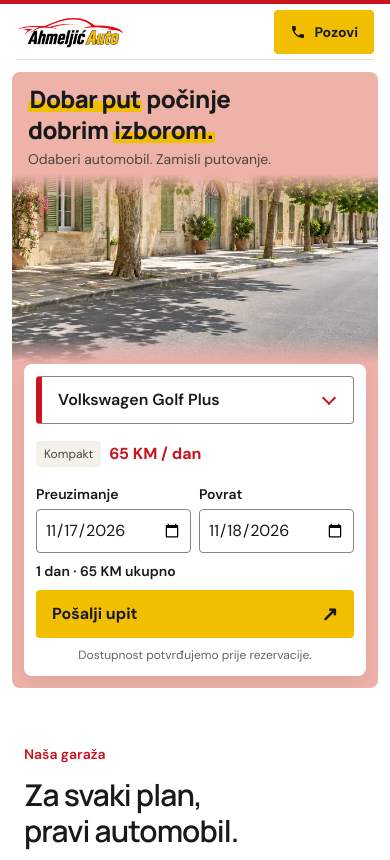
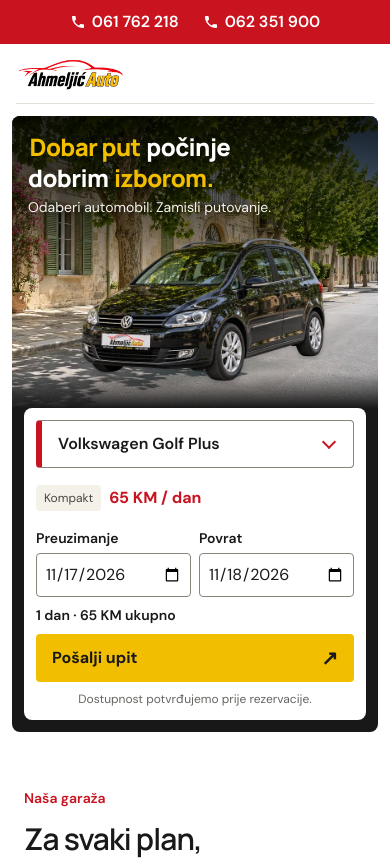
Before and after one commit to azurzurebara-byte/ahmeljic-rent-a-car, a plain HTML site: page index.html in a window 390 px wide. Shown: the top 860 px of the page. Drawn offline with Linux system fonts and the light colour scheme.

Commit message:
Red phone bar above the header; phone headline over the street photo
Co-Authored-By: Claude Opus 5.5 <noreply@anthropic.com>

```diff
--- a/app.js
+++ b/app.js
@@ -103,6 +103,7 @@ cars.forEach((car, index) => {
 });
 
 /* ---------- Contact ---------- */
+const PHONE_ICON = '<svg viewBox="0 0 24 24" width="16" height="16" fill="currentColor" aria-hidden="true"><path d="M6.6 10.8a15.1 15.1 0 0 0 6.6 6.6l2.2-2.2a1 1 0 0 1 1-.25c1.1.37 2.3.57 3.6.57a1 1 0 0 1 1 1V20a1 1 0 0 1-1 1A17 17 0 0 1 3 4a1 1 0 0 1 1-1h3.5a1 1 0 0 1 1 1c0 1.3.2 2.5.57 3.6a1 1 0 0 1-.25 1l-2.2 2.2Z"/></svg>';
 const firstPhone = contact.phones[0];
 if (firstPhone) {
   $('fleet-grid').append(el('article', {className: 'fleet-card fleet-help'},
@@ -124,6 +125,11 @@ const contactRow = (href, label, value, action, external) => {
   if (external) Object.assign(row, {target: '_blank', rel: 'noopener'});
   return row;
 };
+// Red bar above the header: every number on desktop, the first one on phones.
+contact.phones.forEach((phone, index) => {
+  $('topbar').append(el('a', {href: telHref(phone), className: index ? 'topbar-more' : '', innerHTML: PHONE_ICON + '<span>' + phone + '</span>'}));
+});
+
 contact.phones.forEach(phone => {
   $('contact-list').append(contactRow(telHref(phone), 'Telefon', phone, 'Pozovi'));
   $('footer-phones').append(el('a', {href: telHref(phone), textContent: phone}));
--- a/index.html
+++ b/index.html
@@ -21,14 +21,18 @@
   <link rel="preload" as="font" type="font/woff2" href="assets/fonts/dm-sans-latin.woff2" crossorigin>
   <link rel="preload" as="font" type="font/woff2" href="assets/fonts/manrope-latin.woff2" crossorigin>
   <link rel="preload" as="image" type="image/webp" href="assets/street.webp" imagesrcset="assets/street-960.webp 960w, assets/street-1280.webp 1280w, assets/street.webp 1672w" imagesizes="100vw" fetchpriority="high">
-  <link rel="stylesheet" href="style.css?v=12">
+  <link rel="stylesheet" href="style.css?v=13">
   <link rel="modulepreload" href="car-scene.js?v=7">
   <link rel="modulepreload" href="gallery.js?v=7">
   <link rel="modulepreload" href="photo-data.js">
-  <script src="app.js?v=9" type="module"></script>
+  <script src="app.js?v=10" type="module"></script>
 </head>
 <body>
 <a class="skip-link" href="#izbor">Preskoči na izbor vozila</a>
+
+<div class="topbar" id="topbar">
+  <span class="topbar-note">Rent a car · najam vozila na dan</span>
+</div>
 
 <header class="header">
   <a class="brand" href="#" aria-label="Ahmeljić Auto, rent a car: početna">
--- a/style.css
+++ b/style.css
@@ -16,7 +16,7 @@
   --line: #e2dfd8;
   --line-strong: #8a857b;
   --tint: #f4f2ec;
-  --hero-tint: #eeb2a9;
+  --hero-tint: #f4f2ec;
   --chip: #191919f2;
   --font-display: 'Manrope', Arial, sans-serif;
   --font-body: 'DM Sans', Arial, sans-serif;
@@ -41,7 +41,14 @@ a { color: inherit; text-decoration: none; }
 .skip-link:focus { transform: none; }
 
 /* ---------- Header ---------- */
-.header { position: relative; display: flex; align-items: center; justify-content: space-between; gap: 24px; height: 64px; padding: 0 5%; border-top: 4px solid var(--red); background: #fff; }
+/* ---------- Red bar with the phone numbers ---------- */
+.topbar { display: flex; align-items: center; justify-content: flex-end; gap: 24px; min-height: 36px; padding: 0 5%; background: var(--red); color: #fff; font-size: 0.875rem; font-weight: 600; }
+.topbar-note { margin-right: auto; font-weight: 500; opacity: .9; }
+.topbar a { display: inline-flex; align-items: center; gap: 6px; min-height: 36px; }
+.topbar a:hover span { text-decoration: underline; text-underline-offset: 3px; }
+.topbar a:focus-visible { outline-color: #fff; outline-offset: -3px; }
+
+.header { position: relative; display: flex; align-items: center; justify-content: space-between; gap: 24px; height: 64px; padding: 0 5%; background: #fff; }
 .header::after { content: ''; position: absolute; left: 5%; right: 5%; bottom: 0; height: 1px; background: var(--line); }
 .brand { display: flex; align-items: center; gap: 12px; }
 .brand img { display: block; width: 132px; height: 44px; object-fit: contain; }
@@ -58,7 +65,7 @@ nav a:hover { color: var(--red); }
 .header-call svg { width: 16px; height: 16px; fill: currentColor; }
 
 /* ---------- Hero ---------- */
-.hero { position: relative; isolation: isolate; overflow: hidden; min-height: clamp(560px, calc(100svh - 94px), 1040px); margin: 12px 20px 0; border-radius: var(--radius-panel); background: #d9e1cb; }
+.hero { position: relative; isolation: isolate; overflow: hidden; min-height: clamp(560px, calc(100svh - 130px), 1040px); margin: 12px 20px 0; border-radius: var(--radius-panel); background: #d9e1cb; }
 .scene { position: absolute; inset: 0; z-index: -2; overflow: hidden; }
 .street-stage { position: absolute; isolation: isolate; pointer-events: none; }
 .street-background { position: absolute; inset: 0; width: 100%; height: 100%; object-fit: fill; user-select: none; }
@@ -234,9 +241,15 @@ dialog::backdrop { background: #000b; }
   .rental-panel { padding: 28px; }
 }
 @media (min-width: 1051px) and (max-height: 820px) {
-  h1 { font-size: 2.375rem; }
-  .hero-content { padding-top: 24px; }
-  .rental-panel { padding: 20px 24px; }
+  .topbar { min-height: 32px; }
+  .header { height: 56px; }
+  h1 { font-size: 2rem; }
+  .intro { margin: 4px 0 12px; }
+  .hero-content { padding-top: 16px; padding-bottom: 48px; }
+  .rental-panel { padding: 16px 24px; }
+  .car-info { margin: 12px 0; }
+  #car-description { min-height: 0; }
+  dl { margin-top: 8px; padding: 8px 0; }
 }
 
 /* ---------- Stacked hero: street on top, form below (tablets and phones) ---------- */
@@ -267,7 +280,9 @@ dialog::backdrop { background: #000b; }
   .brand { min-height: 44px; }
   .brand img { width: 108px; height: 36px; }
   .brand-caption, nav, .header-cta { display: none; }
-  .header-call:not([hidden]) { display: inline-flex; }
+  .topbar { justify-content: center; padding: 0 16px; }
+  .topbar-note, .topbar-more { display: none; }
+  .topbar a { min-height: 44px; font-size: 1rem; }
   .header-call { gap: 8px; padding: 0 16px; }
 
   .hero { margin: 12px 12px 0; }
@@ -275,15 +290,19 @@ dialog::backdrop { background: #000b; }
 
   /* One screen on a phone: headline, the car, then a short form. The scene buttons, the repeated
      car title, the description and the spec row are left out here; the price moves next to the class. */
-  :root { --scene-height: 190px; }
-  .hero { display: flex; flex-direction: column; padding-top: 0; }
+  /* The headline sits on the photo: grid rows 1-3 hold the street, rows 1-2 the text over its dark top. */
+  /* Dark under the photo, so the photo fades into it and the white form card stands out. */
+  :root { --hero-tint: #191919; }
+  .hero { background: var(--hero-tint); }
+  .hero { display: grid; grid-template-rows: auto auto minmax(190px, 1fr) auto; padding-top: 0; }
   .hero-content { display: contents; }
-  h1 { order: 1; margin: 12px 16px 0; font-size: 1.5rem; }
-  .intro { order: 1; margin: 4px 16px 4px; font-size: 0.875rem; }
-  .scene { order: 2; position: relative; inset: auto; z-index: 0; }
-  .scene-shade { background: linear-gradient(0deg, var(--hero-tint), transparent 14%), linear-gradient(180deg, var(--hero-tint), transparent 14%); }
+  .scene { position: relative; inset: auto; z-index: 0; grid-row: 1 / 4; grid-column: 1; height: auto; }
+  h1 { grid-row: 1; grid-column: 1; position: relative; z-index: 1; margin: 16px 16px 0; color: #fff; font-size: 1.5rem; text-shadow: 0 2px 10px #0008; }
+  h1 .mark { background: none; color: var(--yellow); }
+  .intro { grid-row: 2; grid-column: 1; position: relative; z-index: 1; margin: 4px 16px 0; color: #f4f2ec; font-size: 0.875rem; text-shadow: 0 1px 8px #000a; }
+  .scene-shade { background: linear-gradient(180deg, #000000d9 0%, #00000080 38%, transparent 62%), linear-gradient(0deg, var(--hero-tint), transparent 12%); }
   .scene-controls { display: none; }
-  .rental-panel { order: 3; position: relative; z-index: 1; margin: 0 12px 12px; padding: 12px; box-shadow: 0 8px 24px #201d1914; }
+  .rental-panel { grid-row: 4; grid-column: 1; position: relative; z-index: 1; margin: 0 12px 12px; padding: 12px; box-shadow: 0 8px 24px #201d1914; }
   .rental-panel > label, .scene-caption { position: absolute; width: 1px; height: 1px; overflow: hidden; clip-path: inset(50%); white-space: nowrap; }
   select { height: max(48px, 3rem); }
   .car-info { margin: 8px 0; }
```
